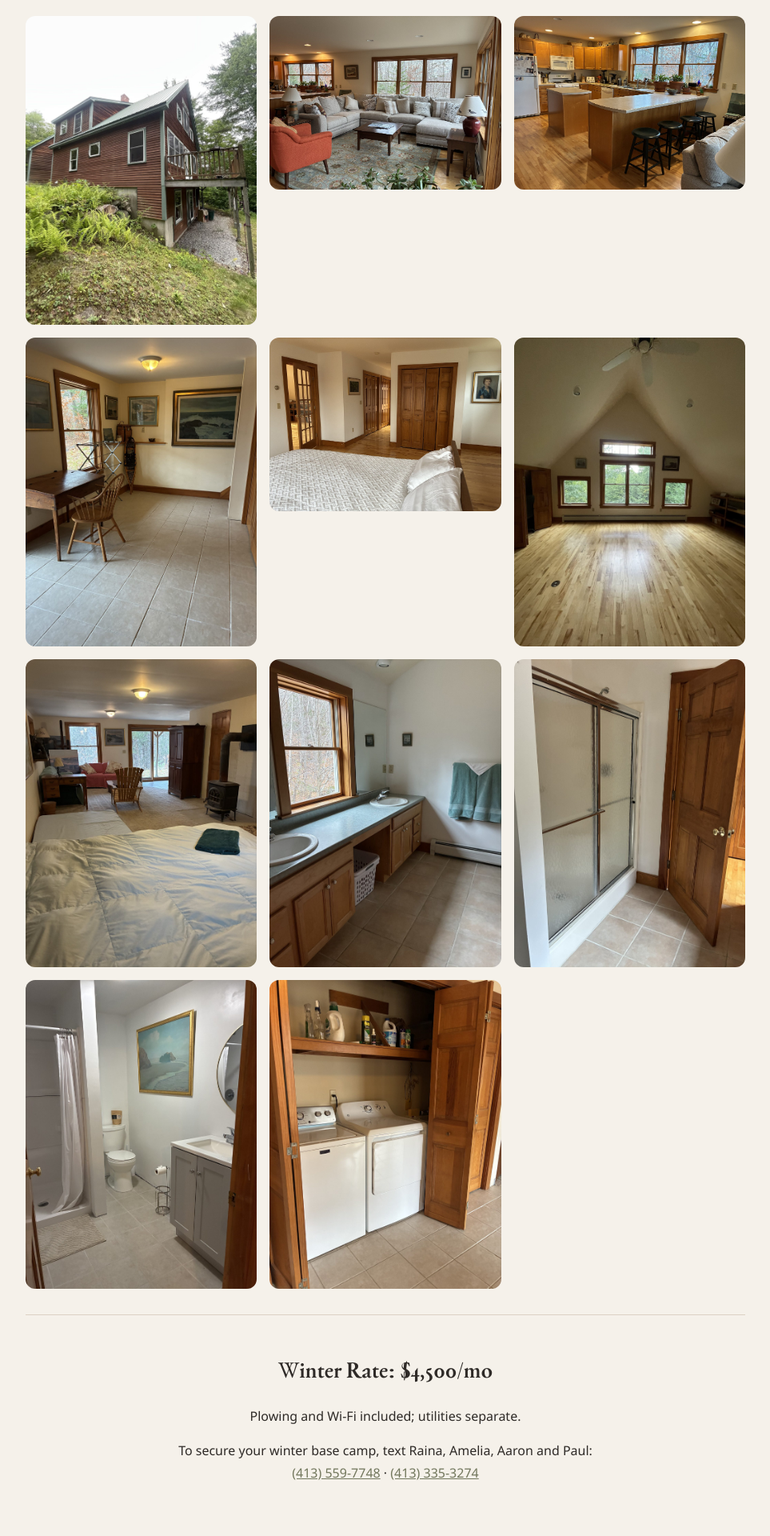
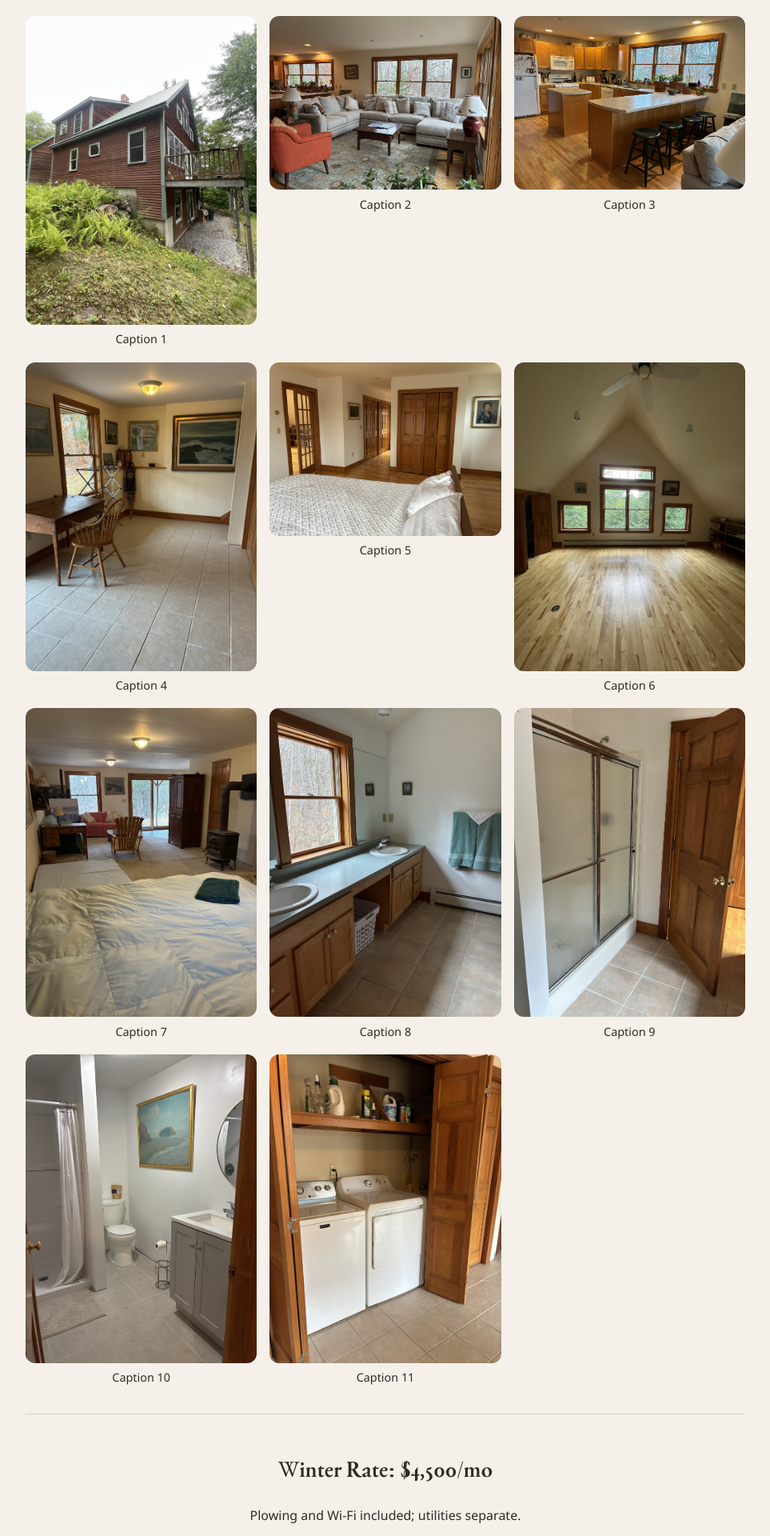
Before and after one commit to ATarren/whistlingwanderer, a Jekyll site: the page built from index.html, in a window 1280 px wide. Shown: the part 783-2703 px from the top of the page at 80% size, without its empty margins (158-1121 px from the left). Built offline with Jekyll 4.4.1, drawn with Linux system fonts in a browser that asks for light colours.

Commit message:
Add numbered caption placeholders to gallery photos
Co-authored-by: copilot-swe-agent[bot] <198982749+Copilot@users.noreply.github.com>

```diff
--- a/css/main.css
+++ b/css/main.css
@@ -80,7 +80,16 @@ h2 { font-size: 1.8rem; }
   margin: 2rem 0;
 }
 
+.gallery figure { margin: 0; }
+
+.gallery figcaption {
+  margin-top: 0.4rem;
+  font-size: 0.9rem;
+  text-align: center;
+}
+
 .gallery img {
+  display: block;
   width: 100%;
   height: auto;
   border-radius: 12px;
--- a/index.html
+++ b/index.html
@@ -15,17 +15,50 @@ title: Family Ski House Rental
 </section>
 
 <section class="gallery" aria-label="Photos of the ski house">
+  <figure>
     <img src="{{ '/images/exterior-side.jpg' | relative_url }}" alt="Side view of the house and outdoor deck" loading="lazy">
+    <figcaption>Caption 1</figcaption>
+  </figure>
+  <figure>
     <img src="{{ '/images/living-room.jpg' | relative_url }}" alt="Bright living room with a large sectional and wood stove" loading="lazy">
+    <figcaption>Caption 2</figcaption>
+  </figure>
+  <figure>
     <img src="{{ '/images/kitchen.jpg' | relative_url }}" alt="Open kitchen with island seating" loading="lazy">
+    <figcaption>Caption 3</figcaption>
+  </figure>
+  <figure>
     <img src="{{ '/images/dining-area.jpg' | relative_url }}" alt="Dining area with a table beside the windows" loading="lazy">
+    <figcaption>Caption 4</figcaption>
+  </figure>
+  <figure>
     <img src="{{ '/images/bedroom.jpg' | relative_url }}" alt="Bedroom with a queen bed and hardwood floors" loading="lazy">
+    <figcaption>Caption 5</figcaption>
+  </figure>
+  <figure>
     <img src="{{ '/images/loft-bedroom.jpg' | relative_url }}" alt="Bright loft room with vaulted ceilings and large windows" loading="lazy">
+    <figcaption>Caption 6</figcaption>
+  </figure>
+  <figure>
     <img src="{{ '/images/bedroom-sitting-area.jpg' | relative_url }}" alt="Bedroom with a sitting area and wood stove" loading="lazy">
+    <figcaption>Caption 7</figcaption>
+  </figure>
+  <figure>
     <img src="{{ '/images/bathroom-tub.jpg' | relative_url }}" alt="Bathroom with a bathtub and vanity" loading="lazy">
+    <figcaption>Caption 8</figcaption>
+  </figure>
+  <figure>
     <img src="{{ '/images/bathroom-shower.jpg' | relative_url }}" alt="Bathroom shower" loading="lazy">
+    <figcaption>Caption 9</figcaption>
+  </figure>
+  <figure>
     <img src="{{ '/images/bathroom-vanity.jpg' | relative_url }}" alt="Bathroom with a shower and vanity" loading="lazy">
+    <figcaption>Caption 10</figcaption>
+  </figure>
+  <figure>
     <img src="{{ '/images/laundry.jpg' | relative_url }}" alt="In-unit washer and dryer" loading="lazy">
+    <figcaption>Caption 11</figcaption>
+  </figure>
 </section>
 
 <section class="contact" id="contact">
```
Lines whose indentation alone changed are shown as unchanged.
